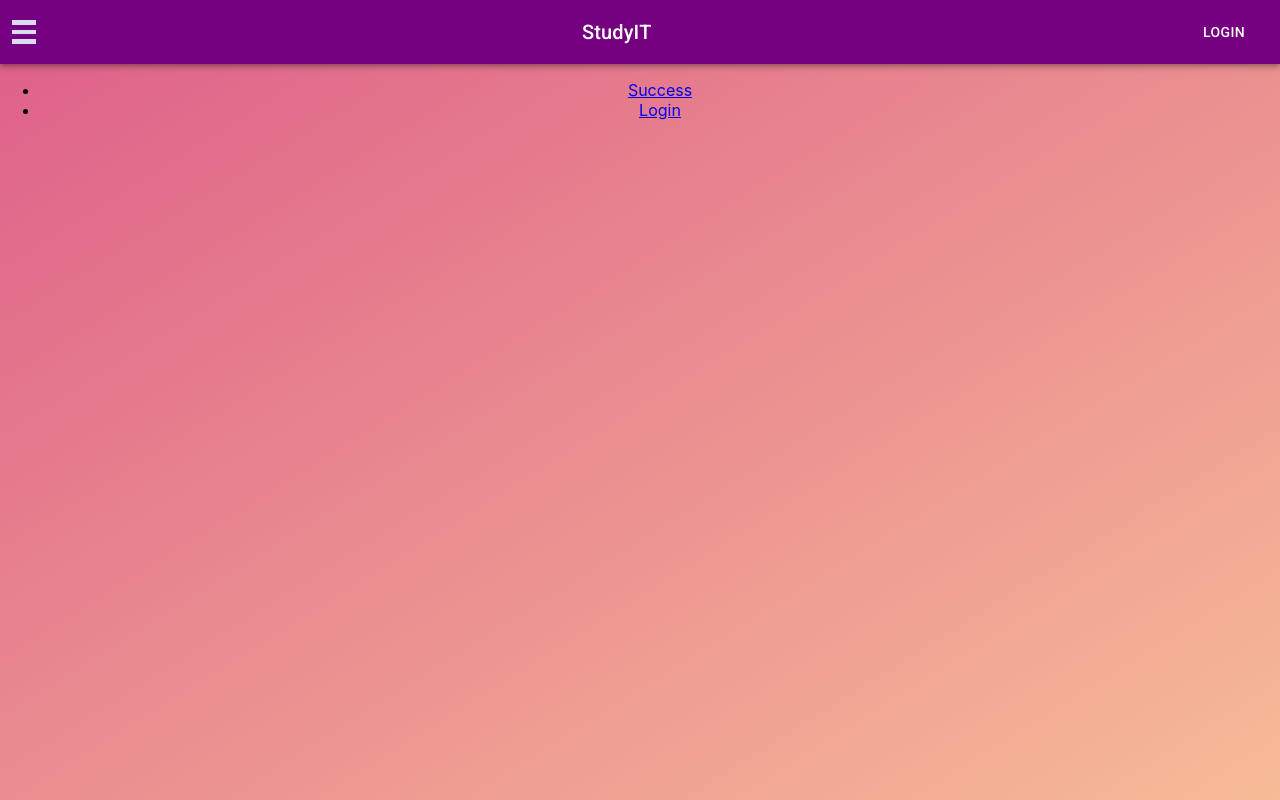
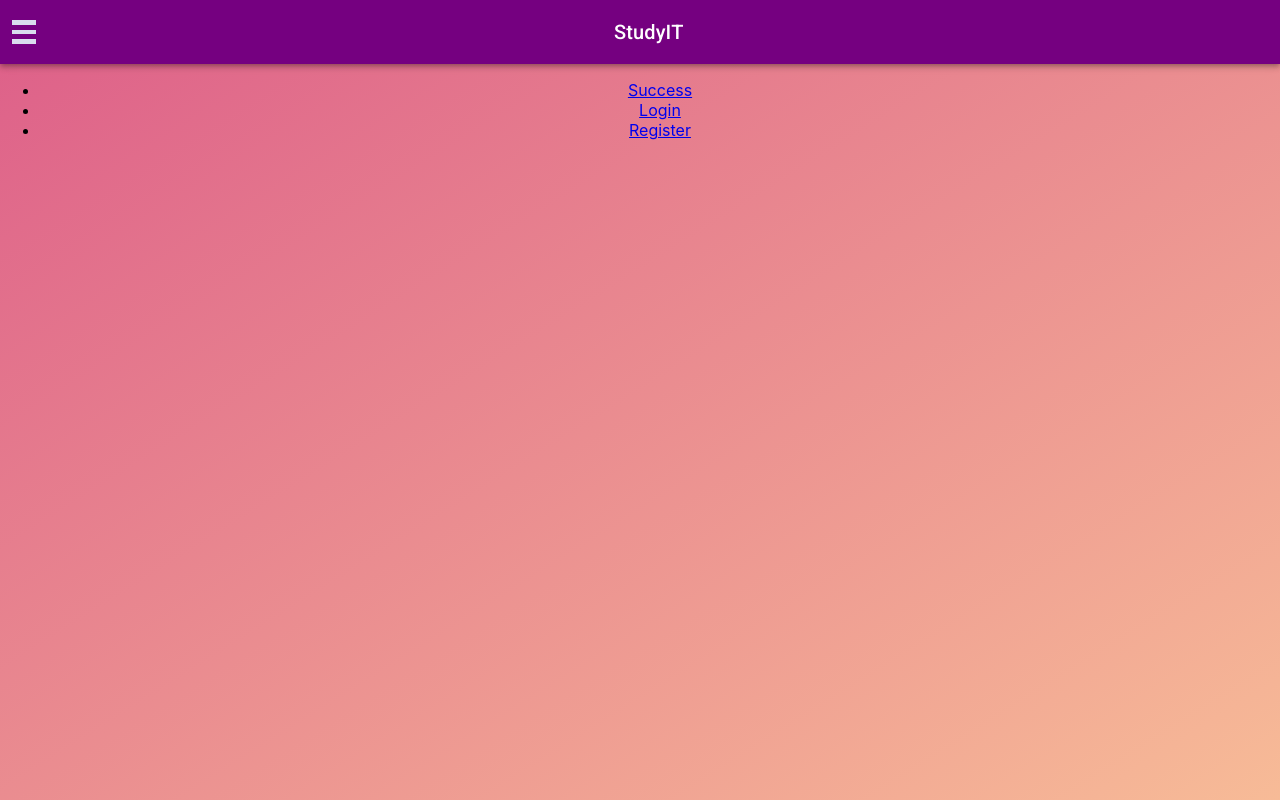
Before and after one commit to StudyIT-team/frontend, a React (Create React App) app: page / in a window 1280 px wide. Built offline with nearby package versions, Linux system fonts and the light colour scheme.

Commit message:
[ BUGFIX #78 ] removed login button from top bar since it was no longer used

```diff
--- a/src/App.js
+++ b/src/App.js
@@ -16,6 +16,9 @@ function App() {
        <li>
          <Link to="/login">Login</Link>
        </li>
+       <li>
+         <Link to="/register">Register</Link>
+       </li>
      </ul>
     </div>
   );
--- a/src/components/app-bar.js
+++ b/src/components/app-bar.js
@@ -35,7 +35,6 @@ class NavBar extends React.Component{
             <Typography id="page-wrap" variant="h6" className={classes.title}>
               StudyIT
             </Typography>
-            <Button color="inherit">Login</Button>
           </Toolbar>
         </AppBar>
         );
```
